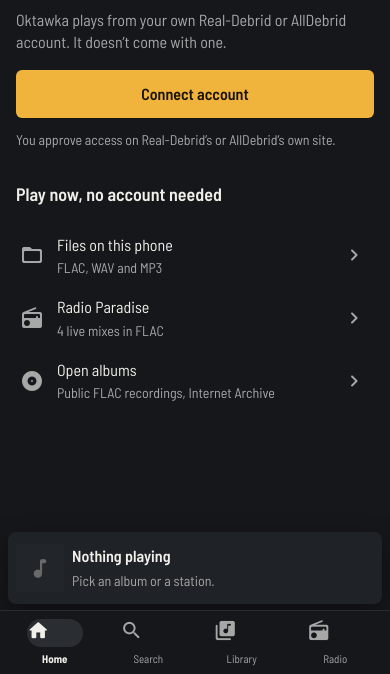
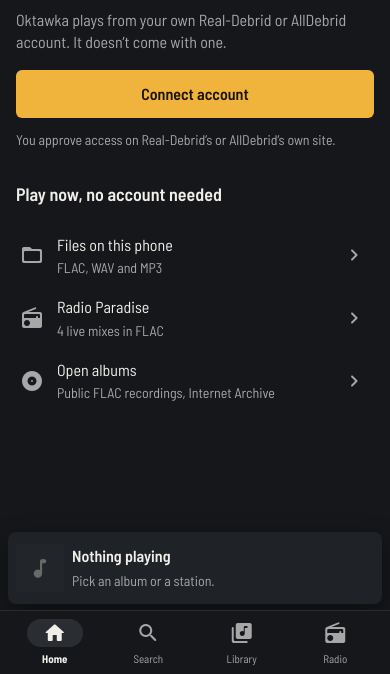
Before and after one commit to raiz0tsky/Oktawka, a plain HTML site: page dist/index.html in a window 390 px wide. Shown: the part 170-844 px from the top of the page. Drawn offline with Linux system fonts and the light colour scheme.

Commit message:
Phone nav: center the icon inside the active pill
Another stylesheet forced the icon to display:block, so the glyph sat
left in its 56 px pill. Center the text itself instead.

Co-Authored-By: Claude Opus 5.5 <noreply@anthropic.com>
Claude-Session: https://claude.ai/code/session_01R6uEKUkgLXeyob58yjDnhy

```diff
--- a/dist/v2.css
+++ b/dist/v2.css
@@ -148,7 +148,7 @@ button:disabled,.primary:disabled{cursor:not-allowed}
 .phone-2 .player #now-artist{font-size:14px;color:var(--muted)!important}
 /* Bottom nav: filled pill + bold label marks the current page */
 .phone-2 .sidebar nav button{color:var(--muted)!important;font-size:13px!important;font-weight:500}
-.phone-2 .sidebar nav button .material-symbols-rounded{display:grid;place-items:center;width:56px;height:28px;border-radius:999px;margin:0 auto 2px}
+.phone-2 .sidebar nav button .material-symbols-rounded{display:block!important;width:56px!important;height:28px!important;line-height:28px!important;text-align:center!important;font-size:24px!important;border-radius:999px;margin:0 auto 2px!important}
 .phone-2 .sidebar nav button.active{color:var(--text)!important;font-weight:700;background:none!important}
 .phone-2 .sidebar nav button.active .material-symbols-rounded{background:var(--surface-hover)}
 /* Now Playing */
```
